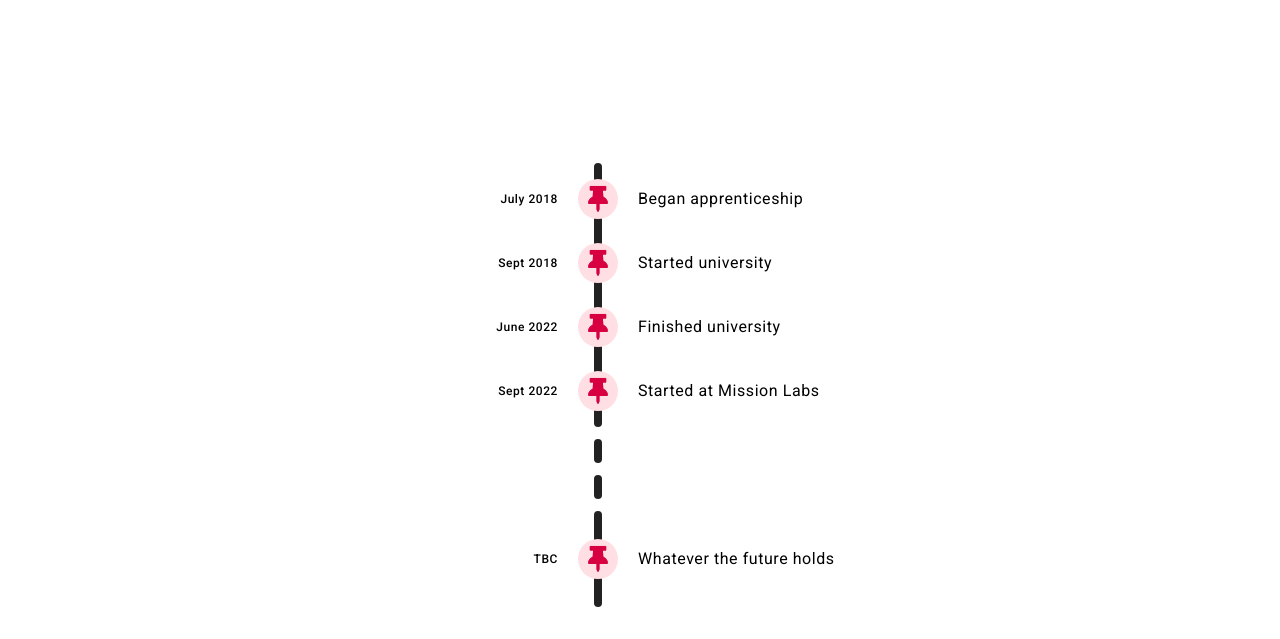
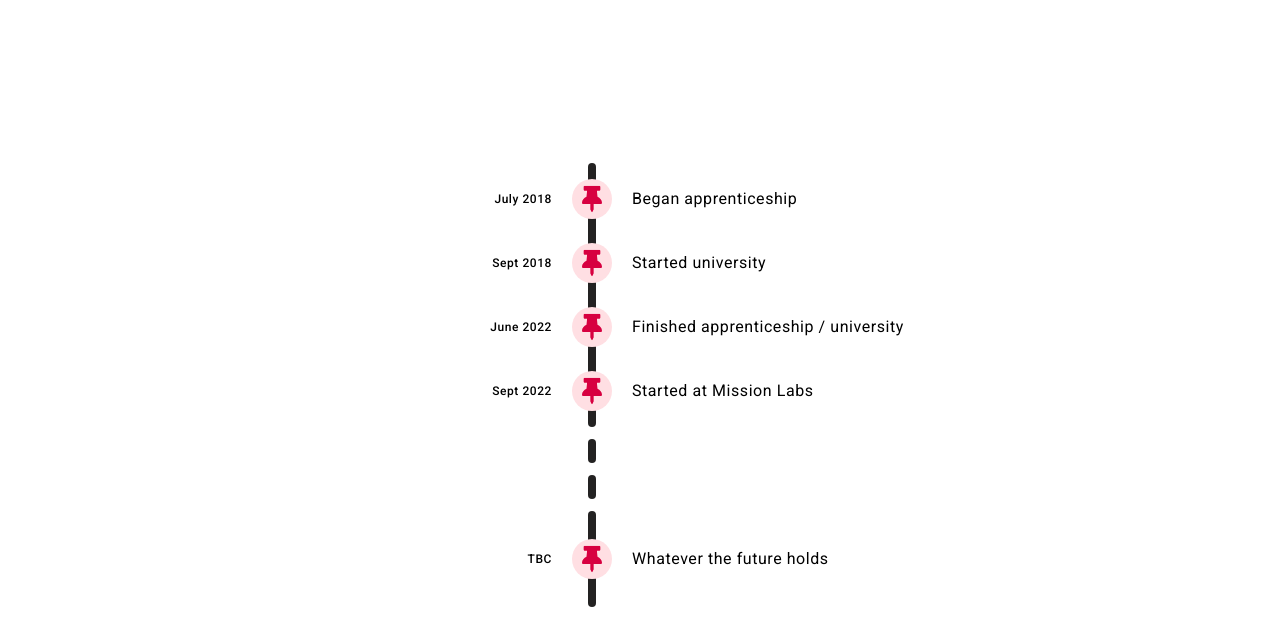
Before and after one commit to oliverroyknox/portfolio, a Gatsby site: page /experience in a window 1280 px wide. Shown: the part 333-972 px from the top of the page. Built offline with nearby package versions, Linux system fonts and the light colour scheme; Gatsby itself is replaced by a stand-in of ours.

Commit message:
feature: update timeline.

```diff
--- a/src/components/Timeline/Timeline.js
+++ b/src/components/Timeline/Timeline.js
@@ -21,7 +21,7 @@ const Timeline = () => {
             <div className="absolute flex justify-center items-center w-full gap-5 top-36">
                 <span className="w-full text-right font-medium text-xs">June 2022</span>
                 <img src={thumbtack} height={40} width={40} alt="Thumbtack icon" />
-                <span className="w-full overflow-hidden overflow-ellipsis">Finished university</span>
+                <span className="w-full overflow-hidden overflow-ellipsis whitespace-nowrap">Finished apprenticeship / university</span>
             </div>
             <div className="absolute flex justify-center items-center w-full gap-5 top-52">
                 <span className="w-full text-right font-medium text-xs">Sept 2022</span>
--- a/src/pages/experience.js
+++ b/src/pages/experience.js
@@ -19,7 +19,7 @@ const ExperiencePage = () => {
                 }
             />
             <div className="w-full px-10 pb-8 flex justify-center items-center tracking-normal">
-                <div className="max-w-2xl w-full">
+                <div className="max-w-3xl w-full">
                     <Timeline />
                 </div>
             </div>
```
